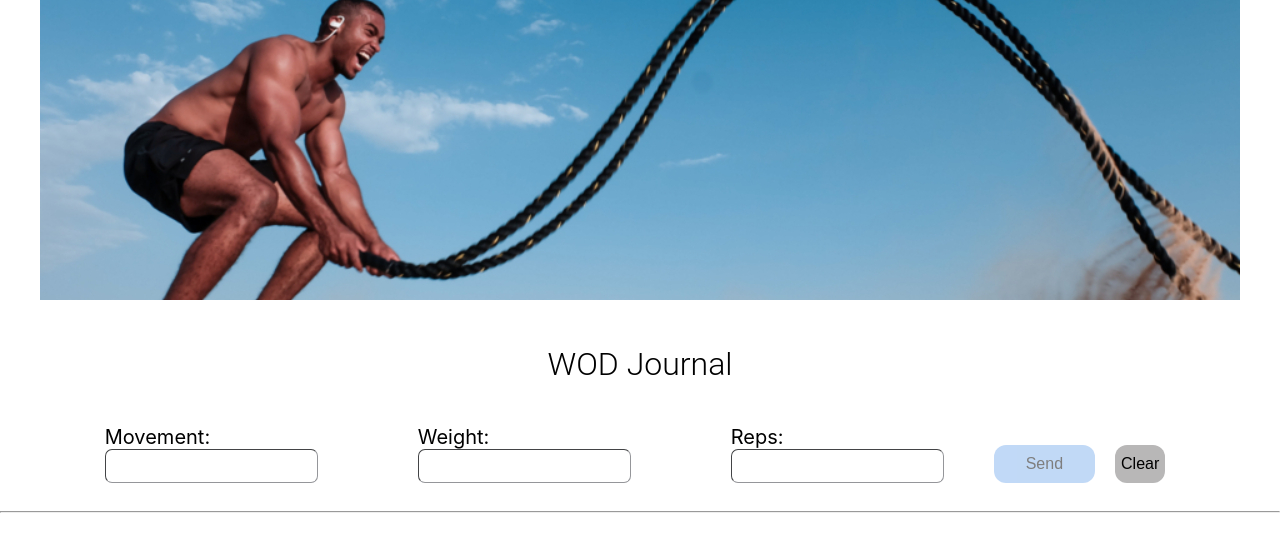
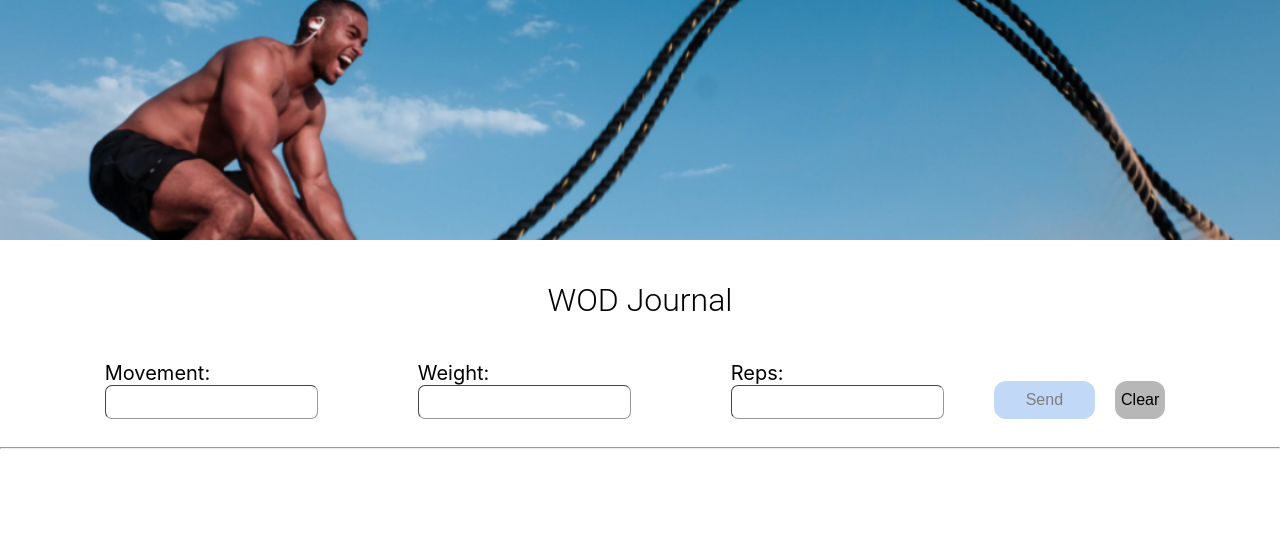
Before and after one commit to lgsantiago/wod-journal, a React (Create React App) app: page / in a window 1280 px wide. Shown: the top 552 px of the page. Built offline with nearby package versions, Linux system fonts and the light colour scheme.

Commit message:
Modify header image

```diff
--- a/src/App.css
+++ b/src/App.css
@@ -37,6 +37,13 @@
 	}
 }
 
+.header {
+	background-image: url(./images/header.jpg);
+	height: 30vh;
+	background-size: cover;
+	background-position: top;
+}
+
 .headerTitle {
 	font-family: 'Roboto', sans-serif;
 	font-weight: 300;
--- a/src/App.js
+++ b/src/App.js
@@ -57,7 +57,7 @@ function App() {
 
 	return (
 		<div className="App">
-			<img src={imageName.default} alt="Man working out with ropes." />
+			<header className="header"></header>
 			<h1 className="headerTitle">WOD Journal</h1>
 
 			<MainForm
```
Also changed, not shown: 1 other file (tests, documents, lock files or other folders).
